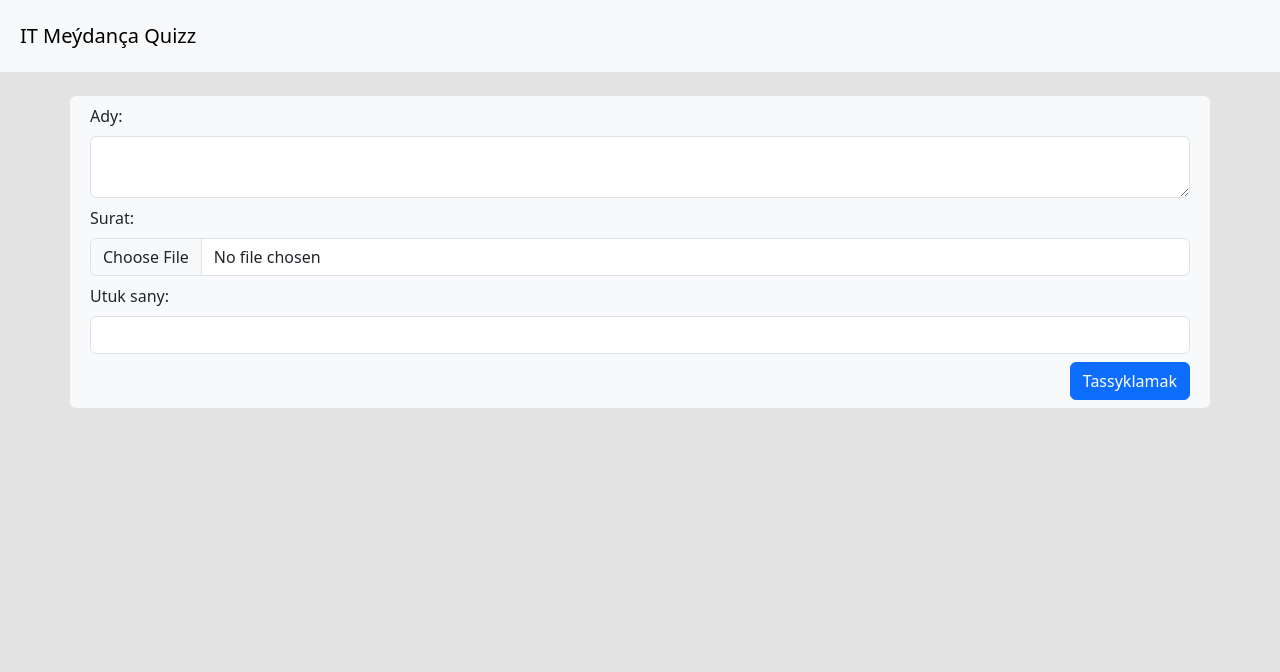
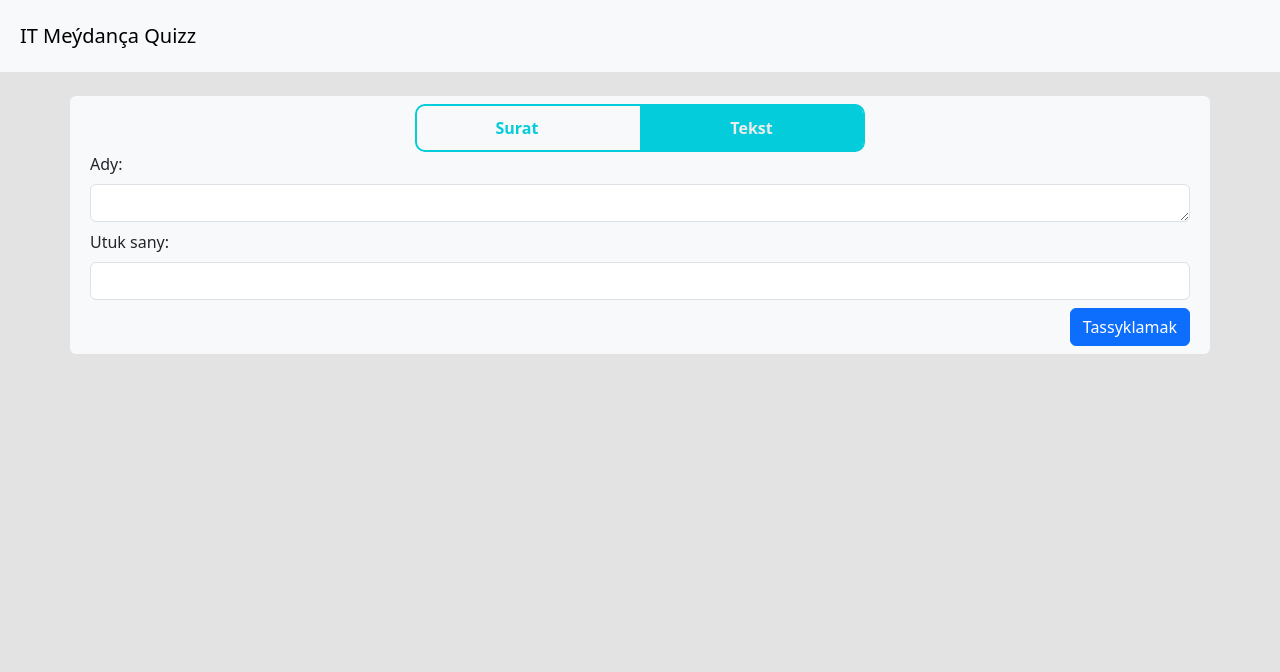
Before and after one commit to neharix/quizz, a Django app: page /admin/editable_challenges/edit/3/add_question/ in a window 1280 px wide. Shown: the top 672 px of the page. Run offline with Django 5.2, Linux system fonts and the light colour scheme; data comes from the database, SQL or seed files in the repository; both versions use the stored data as it was after the commit; some libraries are stand-ins or nearby versions.

Commit message:
added field complexity, fixed frontend of question add form

```diff
--- a/challenge/models.py
+++ b/challenge/models.py
@@ -8,6 +8,7 @@
     image = models.ImageField(upload_to="questions/", null=True, blank=True)
     challenge = models.ForeignKey("Challenge", on_delete=models.CASCADE)
     point = models.IntegerField()
+    complexity = models.ForeignKey("Complexity", on_delete=models.CASCADE)
 
     def __str__(self):
         return self.question
@@ -56,3 +57,10 @@
 
     def __str__(self):
         return f"{self.user.username} {self.challenge.name}"
+
+
+class Complexity(models.Model):
+    level = models.CharField(max_length=100)
+
+    def __str__(self):
+        return self.level
--- a/easy_admin/forms.py
+++ b/easy_admin/forms.py
@@ -3,7 +3,7 @@
 from challenge.models import Challenge, Question
 
 bootstrap_attr = {"class": "form-control my-2"}
-bootstrap_for_textarea = {"class": "form-control my-2", "rows": "2"}
+bootstrap_for_textarea = {"class": "form-control my-2", "rows": "1"}
 
 
 class ChallengeForm(forms.ModelForm):
--- /dev/null
+++ b/easy_admin/static/css/toggle.css
@@ -0,0 +1,72 @@
+:root {
+    --accent: #04ccda;
+    --border-width: 2px;
+    --border-radius: 10px;
+    --font-size: 1rem;
+}
+
+.toggle {
+    position: relative;
+    border: solid var(--border-width) var(--accent);
+    border-radius: var(--border-radius);
+    transition: transform cubic-bezier(0, 0, 0.30, 2) .4s;
+    transform-style: preserve-3d;
+    perspective: 800px;
+    width: 450px;
+}
+
+.toggle>input[type="radio"] {
+    display: none;
+}
+
+.toggle>#choice1:checked~#flap {
+    transform: rotateY(-180deg);
+}
+
+.toggle>#choice1:checked~#flap>.content {
+    transform: rotateY(-180deg);
+}
+
+.toggle>#choice2:checked~#flap {
+    transform: rotateY(0deg);
+}
+
+.toggle>label {
+    display: inline-block;
+    min-width: 200px;
+    padding: 10px;
+    font-size: var(--font-size);
+    text-align: center;
+    color: var(--accent);
+    cursor: pointer;
+}
+
+.toggle>label,
+.toggle>#flap {
+    font-weight: bold;
+    text-transform: capitalize;
+}
+
+.toggle>#flap {
+    position: absolute;
+    top: calc( 0px - var(--border-width));
+    left: 50%;
+    height: calc(100% + var(--border-width) * 2);
+    width: 50%;
+    display: flex;
+    justify-content: center;
+    align-items: center;
+    font-size: var(--font-size);
+    background-color: var(--accent);
+    border-top-right-radius: var(--border-radius);
+    border-bottom-right-radius: var(--border-radius);
+    transform-style: preserve-3d;
+    transform-origin: left;
+    transition: transform cubic-bezier(0.4, 0, 0.2, 1) .5s;
+}
+
+.toggle>#flap>.content {
+    color: #ececec;
+    transition: transform 0s linear .25s;
+    transform-style: preserve-3d;
+}
--- a/easy_admin/templates/add_question.html
+++ b/easy_admin/templates/add_question.html
@@ -4,10 +4,22 @@
     "{{ challenge.name }}" testine sorag goşmak
 {% endblock title %}
 {% block head %}
+    <link rel="stylesheet" href="{% static 'css/toggle.css' %}">
 {% endblock head %}
 {% block body %}
     <div class="container my-4">
         <div class="row bg-light rounded p-2">
+            <div class="d-flex justify-content-center">
+                <div class="toggle">
+                    <input type="radio" id="choice1" name="choice">
+                    <label for="choice1">Surat</label>
+                    <input type="radio" id="choice2" name="choice">
+                    <label style="padding-left: 60px;" for="choice2">Tekst</label>
+                    <div id="flap">
+                        <span class="content">productive</span>
+                    </div>
+                </div>
+            </div>
             <form method="post" enctype="multipart/form-data">
                 {% csrf_token %} {{ form }}
                 <div class="d-flex">
@@ -19,6 +31,7 @@
 {% endblock body %}
 {% block scripts %}
     {{ challenge.pk|json_script:"challenge-id" }}
+    <script src="{% static 'js/toggle.js' %}"></script>
     <script>
     let challenge = JSON.parse(document.getElementById('challenge-id').textContent);
     let select = document.querySelector("#id_challenge");
```
Also changed, not shown: challenge/admin.py (+15 -2 lines), easy_admin/static/js/toggle.js (added, +47 -0 lines), challenge/migrations/0010_complexity.py (added), challenge/migrations/0011_question_complexity.py (added), db.sqlite3, easy_admin/views.py (line endings or trailing spaces).
